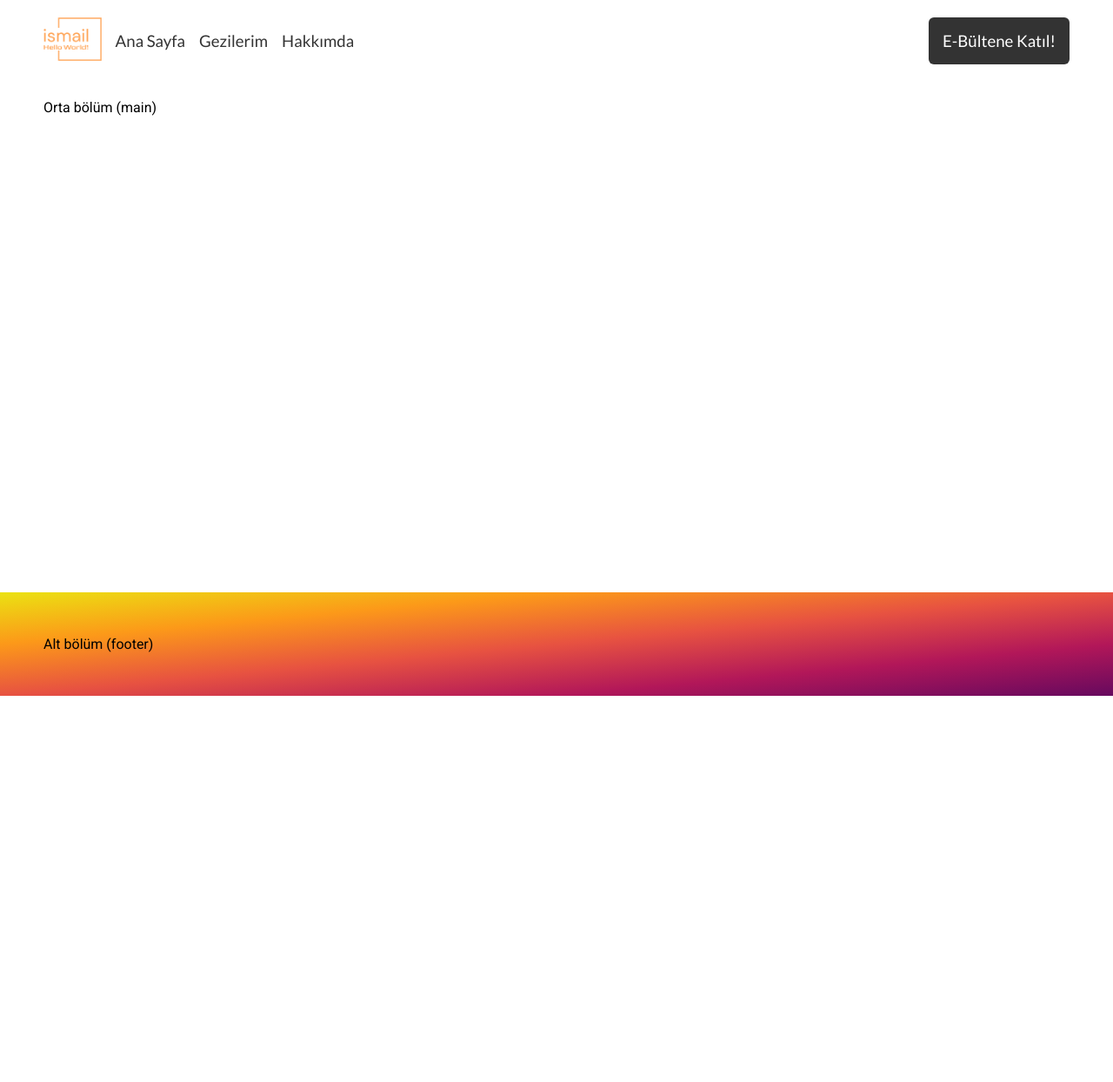
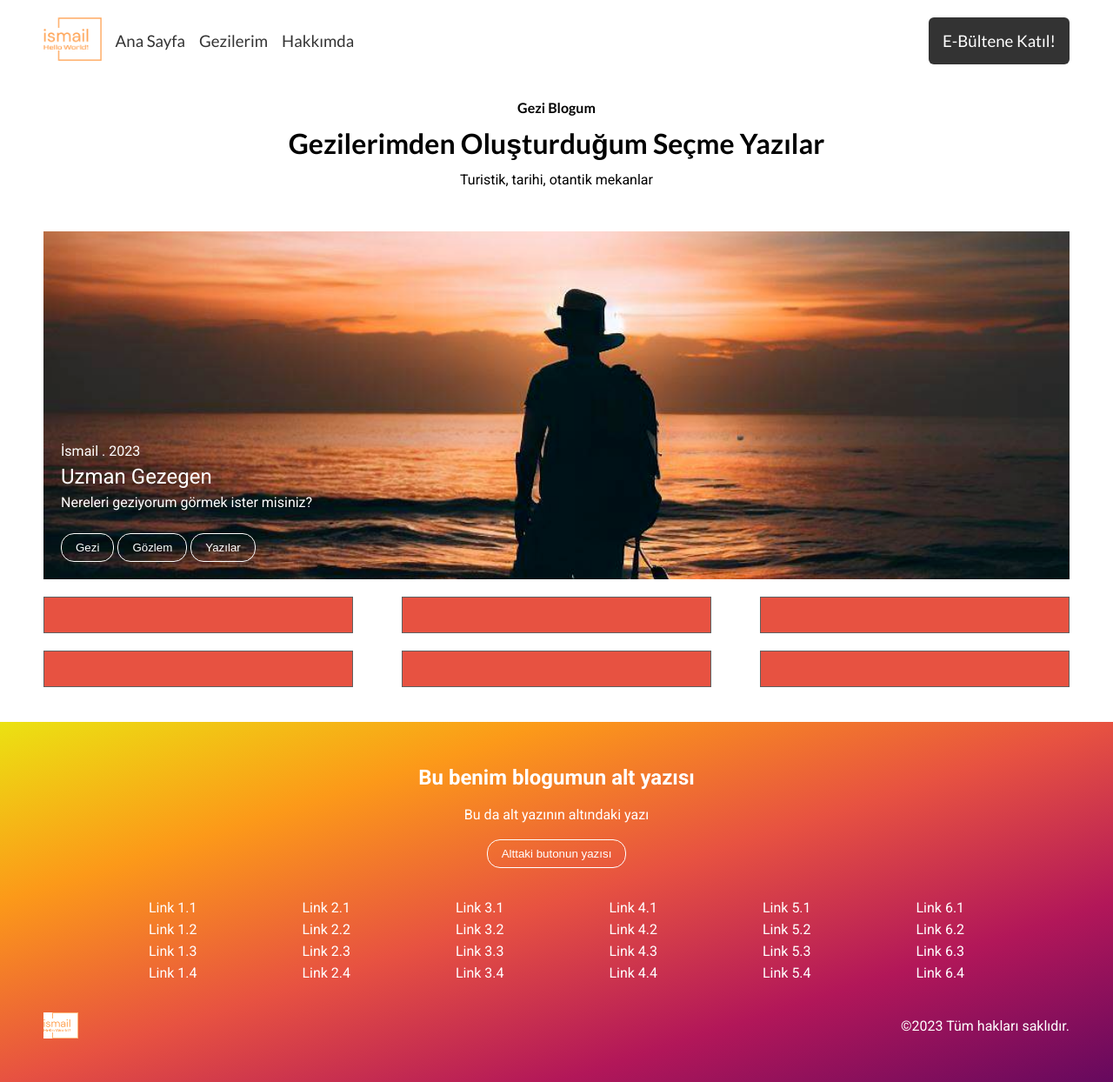
Before and after one commit to ihpar/web, a plain HTML site: page Lab/sitem/index.html in a window 1280 px wide. Shown: the whole page at 87% size. Before the commit the page ends 800 px from the top, so only its background shows below. Drawn offline with Linux system fonts and the light colour scheme.

Commit message:
continu to personal blog

```diff
--- a/Lab/sitem/index.html
+++ b/Lab/sitem/index.html
@@ -91,6 +91,115 @@
       background-image: linear-gradient(to left top, #66095e, #b21759, #e75241, #fc9919, #ebe212);
       padding-top: 50px;
       padding-bottom: 50px;
+      color: white;
+    }
+
+    .footer-top {
+      text-align: center;
+    }
+
+    .yuvarlatilmis-btn {
+      padding: 8px 16px;
+      border: 1px solid white;
+      color: white;
+      border-radius: 15px;
+      background-color: transparent;
+      cursor: pointer;
+      transition: all 0.25s;
+    }
+
+    .yuvarlatilmis-btn:hover {
+      color: rgb(209, 234, 207);
+      border-color: rgb(209, 234, 207);
+    }
+
+    .footer-mid {
+      display: flex;
+      flex-direction: row;
+      margin-top: 30px;
+      margin-bottom: 30px;
+      justify-content: space-evenly;
+    }
+
+    .footer-mid ul {
+      list-style-type: none;
+    }
+
+    .footer-mid ul a {
+      text-decoration: none;
+      color: white;
+      transition: all 0.25s;
+      margin: 6px 0;
+      display: block;
+    }
+
+    .footer-mid ul a:hover {
+      color: rgb(209, 234, 207);
+    }
+
+    .asagi-logo {
+      height: 30px;
+    }
+
+    .footer-bottom {
+      display: flex;
+      flex-direction: row;
+      align-items: center;
+      justify-content: space-between;
+    }
+
+    .main-top {
+      text-align: center;
+    }
+
+    .main-top span {
+      display: block;
+    }
+
+    .main-top h1 {
+      font-size: 12pt;
+      margin-bottom: 12px;
+    }
+
+    .buyuk-yazi {
+      font-size: 24pt;
+      margin-bottom: 12px;
+      font-weight: bold;
+    }
+
+    .main-mid {
+      height: 400px;
+      background-image: url("resimler/gun-batimi.png");
+      margin-top: 50px;
+      margin-bottom: 20px;
+      background-position: center;
+      background-size: cover;
+      color: white;
+      display: flex;
+      flex-direction: column;
+    }
+
+    .alan-kaplayici {
+      flex-grow: 1;
+    }
+
+    .main-mid-yazilar span {
+      display: block;
+      margin: 6px 20px;
+    }
+
+    .satir {
+      display: flex;
+      flex-direction: row;
+      justify-content: space-between;
+      margin-bottom: 20px;
+    }
+
+    .sutun {
+      height: 40px;
+      width: 30%;
+      background-color: #e75241;
+      border: 1px solid #606060;
     }
   </style>
 </head>
@@ -119,11 +228,98 @@
   </div>
 
   <div class="main-div">
-    Orta bölüm (main)
+
+    <div class="main-top">
+      <h1 class="lato-fontu">Gezi Blogum</h1>
+      <span class="lato-fontu buyuk-yazi">Gezilerimden Oluşturduğum Seçme Yazılar</span>
+      <span>Turistik, tarihi, otantik mekanlar</span>
+    </div>
+
+    <div class="main-mid">
+      <div class="alan-kaplayici"></div>
+      <div class="main-mid-yazilar">
+        <span>İsmail . 2023</span>
+        <span style="font-size: 18pt;">Uzman Gezegen</span>
+        <span>Nereleri geziyorum görmek ister misiniz?</span>
+      </div>
+      <div style="padding: 20px;">
+        <input class="yuvarlatilmis-btn" type="button" value="Gezi">
+        <input class="yuvarlatilmis-btn" type="button" value="Gözlem">
+        <input class="yuvarlatilmis-btn" type="button" value="Yazılar">
+      </div>
+    </div>
+
+    <div class="main-bottom">
+      <div class="satir">
+        <div class="sutun"></div>
+        <div class="sutun"></div>
+        <div class="sutun"></div>
+      </div>
+      <div class="satir">
+        <div class="sutun"></div>
+        <div class="sutun"></div>
+        <div class="sutun"></div>
+      </div>
+    </div>
+
   </div>
 
   <div class="footer-div">
-    Alt bölüm (footer)
+
+    <div class="footer-top">
+      <h2>Bu benim blogumun alt yazısı</h2>
+      <br>
+      <span>Bu da alt yazının altındaki yazı</span>
+      <br><br>
+      <input class="yuvarlatilmis-btn" type="button" value="Alttaki butonun yazısı">
+    </div>
+
+    <div class="footer-mid">
+      <ul>
+        <li><a href="#">Link 1.1</a></li>
+        <li><a href="#">Link 1.2</a></li>
+        <li><a href="#">Link 1.3</a></li>
+        <li><a href="#">Link 1.4</a></li>
+      </ul>
+      <ul>
+        <li><a href="#">Link 2.1</a></li>
+        <li><a href="#">Link 2.2</a></li>
+        <li><a href="#">Link 2.3</a></li>
+        <li><a href="#">Link 2.4</a></li>
+      </ul>
+      <ul>
+        <li><a href="#">Link 3.1</a></li>
+        <li><a href="#">Link 3.2</a></li>
+        <li><a href="#">Link 3.3</a></li>
+        <li><a href="#">Link 3.4</a></li>
+      </ul>
+      <ul>
+        <li><a href="#">Link 4.1</a></li>
+        <li><a href="#">Link 4.2</a></li>
+        <li><a href="#">Link 4.3</a></li>
+        <li><a href="#">Link 4.4</a></li>
+      </ul>
+      <ul>
+        <li><a href="#">Link 5.1</a></li>
+        <li><a href="#">Link 5.2</a></li>
+        <li><a href="#">Link 5.3</a></li>
+        <li><a href="#">Link 5.4</a></li>
+      </ul>
+      <ul>
+        <li><a href="#">Link 6.1</a></li>
+        <li><a href="#">Link 6.2</a></li>
+        <li><a href="#">Link 6.3</a></li>
+        <li><a href="#">Link 6.4</a></li>
+      </ul>
+    </div>
+
+    <div class="footer-bottom">
+      <img src="resimler/logo.png" class="asagi-logo">
+      <span>
+        ©2023 Tüm hakları saklıdır.
+      </span>
+    </div>
+
   </div>
 
 </body>
```
Also changed, not shown: Lab/sitem/resimler/gun-batimi.png (added).
